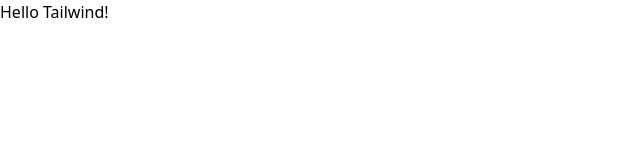
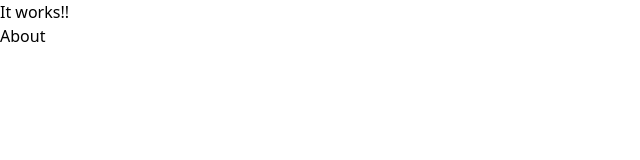
Before and after one commit to GakutoOkawara/nextjs-sample, a Next.js app: page / in a window 1280 px wide. Shown: the top 160 px of the page, without its empty margins (0-640 px from the left). Built offline with nearby package versions, Linux system fonts and the light colour scheme.

Commit message:
add NextHead

```diff
--- a/pages/index.js
+++ b/pages/index.js
@@ -1,12 +1,16 @@
+import NextHead from "next/head"
+import Link from "next/link"
+
 const RootPage = () => {
   return (
-    <div className="h-screen flex justify-center items-center">
-      <div className="py-4 px-6 text-center bg-green-600 rounded-md">
-        <h1 className="text-4xl font-bold text-white">
-          Hello Tailwind!
-        </h1>
-      </div>
-    </div>
+    <>
+      <NextHead>
+        <title>My Next Example</title>
+        <meta name="description" content="this is Next.js example" />
+      </NextHead>
+      <h1>It works!!</h1>
+      <Link href="/about">About</Link>
+    </>
   )
 }
 
```
Also changed, not shown: pages/about.js (+9 -1 lines).
